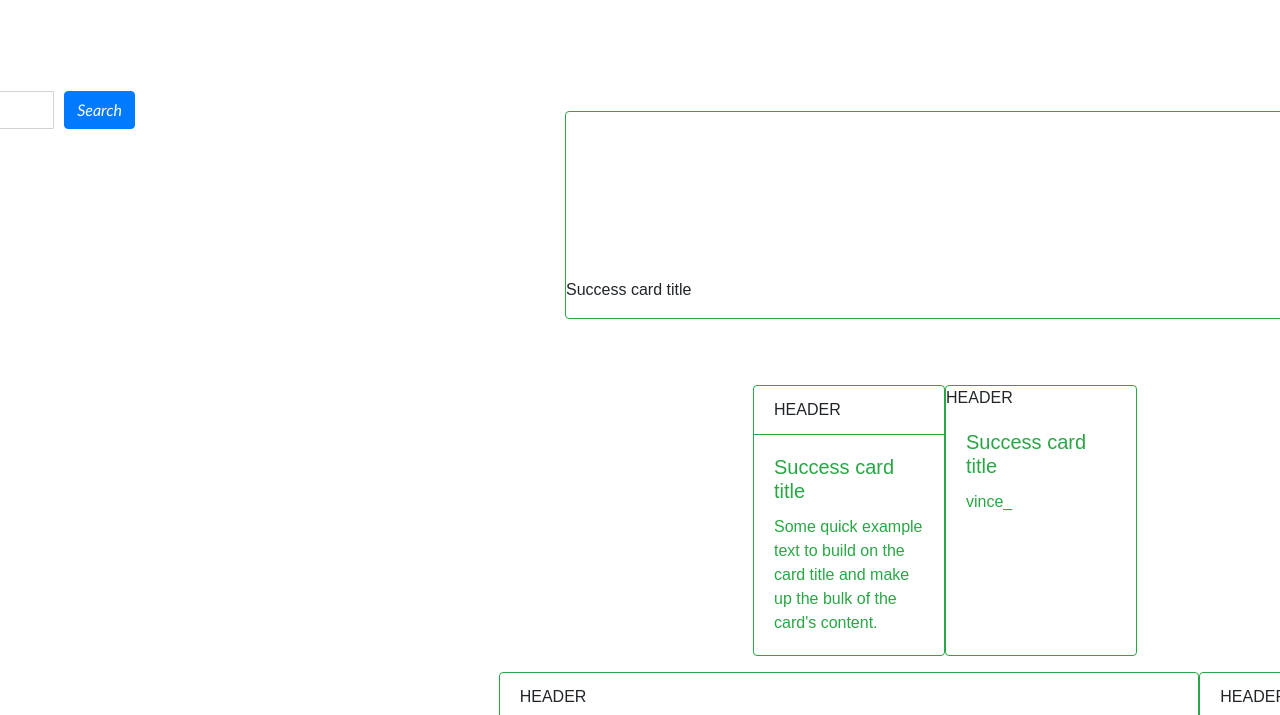
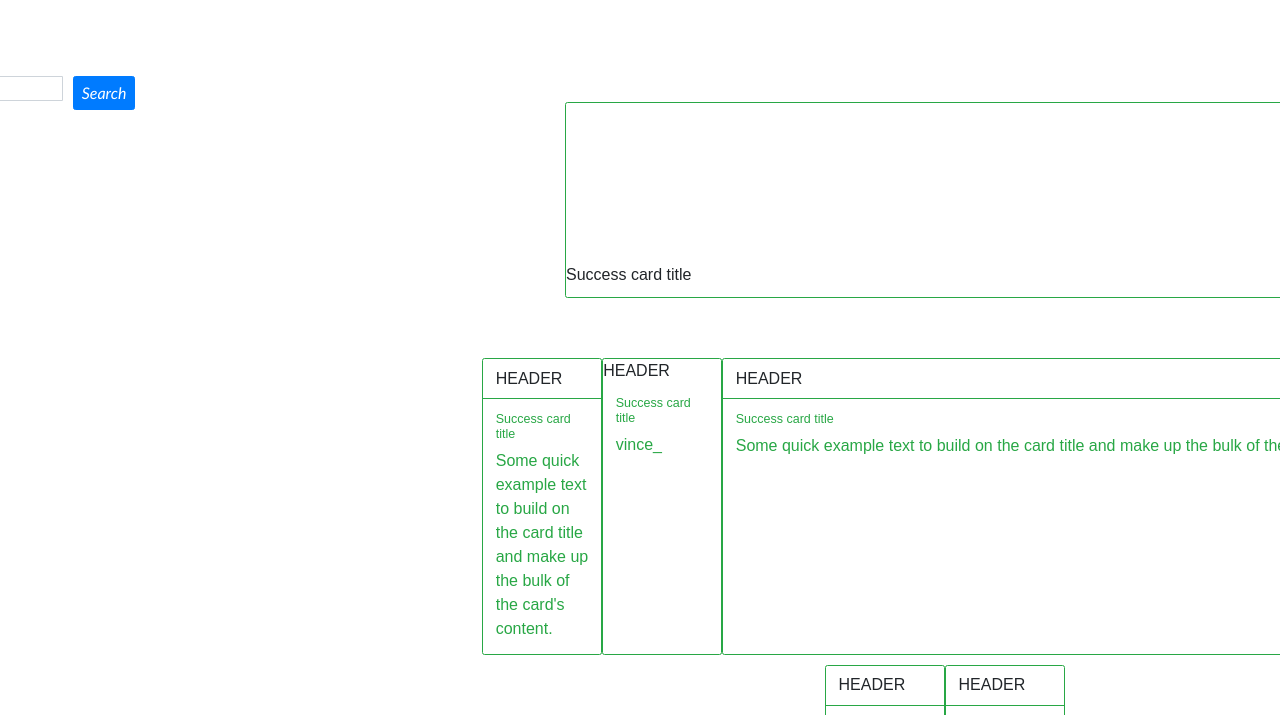
Before and after one commit to vlsulliv/Weather_Dashboard, a plain HTML site: page index.html in a window 1280 px wide. Shown: the part 83-798 px from the top of the page. Drawn offline with nearby package versions, Linux system fonts and the light colour scheme; a script that the page names is missing.

Commit message:
style sheet

```diff
--- a/assets/css/style.css
+++ b/assets/css/style.css
@@ -1,11 +1,23 @@
 @import url('https://fonts.googleapis.com/css2?family=Roboto:wght@300&display=swap');
 
 /* ######## Apply to all ########### */
-
+// 1.8rem = 16px;
 *,
 *::before,
 *::after {
     box-sizing: border-box;
+}
+
+html {
+    font-size: 62.5%;
+}
+
+h1 {
+    font-size: 2rem;
+}
+
+@media {
+    font-size:1.8rem;
 }
 
 body {
```
